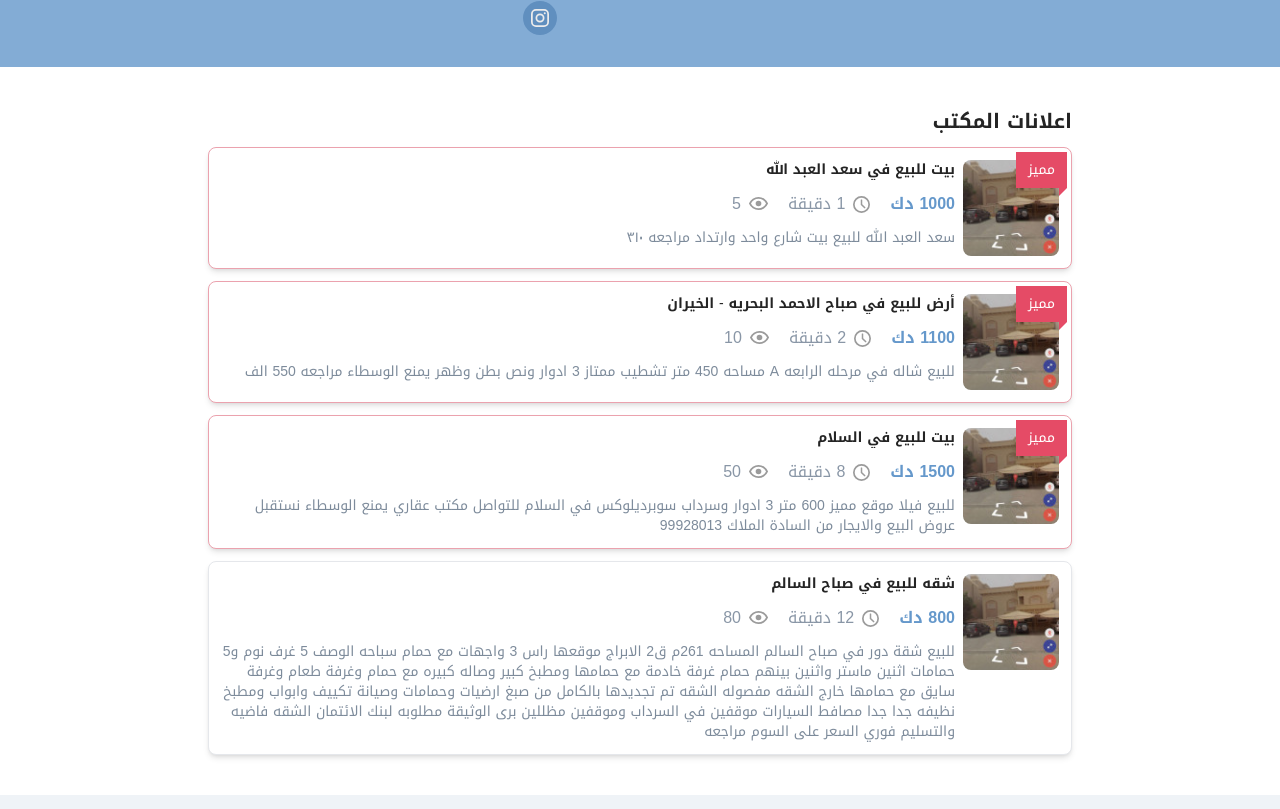
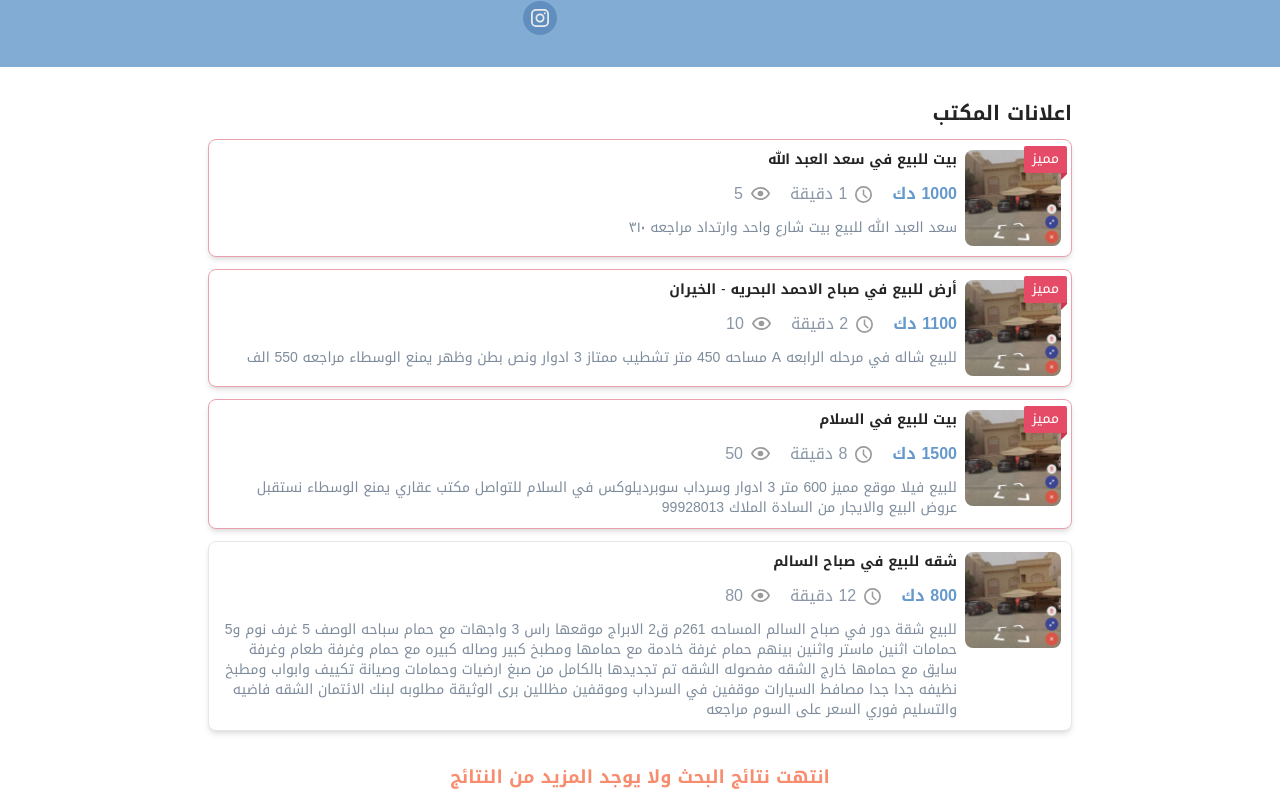
Before and after one commit to samiur-r/square-feet, a Next.js app: page /agency in a window 1280 px wide. Shown: the part 311-1120 px from the top of the page. Built offline with nearby package versions, Linux system fonts and the light colour scheme.

Commit message:
feat: add scroll to autocomplete in post create page

```diff
--- a/src/components/Auth/Form.tsx
+++ b/src/components/Auth/Form.tsx
@@ -49,7 +49,7 @@ const Form: React.FC<AuthFormProps> = ({ type, link }) => {
           </Link>
         </Description>
       </div>
-      <div className="mt-5">
+      <div className="mt-8">
         {type === 'register' ? (
           <button
             type="submit"
@@ -66,7 +66,7 @@ const Form: React.FC<AuthFormProps> = ({ type, link }) => {
           </button>
         )}
       </div>
-      <div className="mt-5">
+      <div className="mt-8">
         <Description textBlack>
           <span className="flex gap-3 justify-center">
             {type === 'login' ? (
--- a/src/components/Nav.tsx
+++ b/src/components/Nav.tsx
@@ -1356,7 +1356,7 @@ const Nav: React.FC = () => {
                   </Link>
                 </div>
               </div>
-              <hr className="h-px bg-custom-gray border-0" />
+              <hr className="h-px bg-[#DCDCDC] border-0" />
 
               {/* nav items */}
               <div className="mt-2 flex flex-col gap-3">
@@ -1416,7 +1416,9 @@ const Nav: React.FC = () => {
                           aria-hidden="true"
                         />
                         <div className="flex items-center gap-4 justify-end pr-5 py-2 ml-5 rounded-l-2xl cursor-pointer">
-                          <p className="font-semibold">عقارات الكویت</p>
+                          <p className="font-bold font-DroidArabicKufiBold">
+                            عقارات الكویت
+                          </p>
                           <Image
                             src="/images/building-solid.svg"
                             height={25}
--- a/src/components/Posts/Actions.tsx
+++ b/src/components/Posts/Actions.tsx
@@ -23,8 +23,8 @@ const Actions: React.FC<{ isArchieve?: boolean | undefined }> = ({
       <div className="p-1 bg-[#F8D8D7] rounded-md">
         <RocketLaunchIcon className="w-5 h-5 text-[#D2110C]" />
       </div>
-      <div className="p-1 bg-[#E0E9E5] rounded-md">
-        <ArrowPathIcon className="w-5 h-5 text-emerald-800" />
+      <div className="p-1 bg-[#E3F4F1] rounded-md">
+        <ArrowPathIcon className="w-5 h-5 text-[#2BAA90]" />
       </div>
       {!isArchieve && (
         <>
--- a/src/components/Posts/PostCard.tsx
+++ b/src/components/Posts/PostCard.tsx
@@ -27,12 +27,12 @@ const PostCard: React.FC<PostCardProps> = ({ post, showActions }) => {
       className={`${
         post.isSticky &&
         `
-							border-custom-red-light bg-custom-red-lighter after:absolute after:content-["مميز"] after:text-xs after:md:text-sm after:bg-custom-red after:top-1 after:right-1 after:text-white
-							after:px-2 after:md:px-3 after:py-1 after:md:py-2 before:absolute before:top-3 before:md:top-6 before:-right-1 before:content-[""] before:border-t-8 before:border-t-transparent
-							before:border-b-8 before:border-b-transparent before:border-l-8 before:border-l-custom-red before:p-1`
+							border-custom-red-light bg-custom-red-lighter after:absolute after:content-["مميز"] after:text-xs after:md:text-sm after:bg-custom-red after:top-1.5 after:right-1 after:text-white
+							after:rounded-sm after:px-2 after:pb-[3.5px] after:pt-[2.5px] after:md:pb-[4px] after:md:pt-[3px] after:text-center before:absolute before:top-[13px] before:md:top-[18px] before:-right-[3.5px] before:md:-right-[4px] before:content-[""] before:border-t-8 before:border-t-transparent
+							before:border-b-8 before:border-b-transparent before:border-l-8 before:border-l-[#CE3552] before:p-1`
       } ${
         post.isArchieve ? 'bg-custom-gray-3' : 'shadow-md bg-white'
-      } rounded-lg border cursor-pointer mt-3 py-3 px-3 relative
+      } rounded-lg border cursor-pointer mt-3 py-2.5 px-2.5 relative
 					`}
     >
       <div className="flex gap-2">
--- a/src/pages/agency.tsx
+++ b/src/pages/agency.tsx
@@ -61,7 +61,7 @@ const posts = [
 
 const Agency: NextPage = () => {
   return (
-    <div className="dir-rtl pb-10">
+    <div className="dir-rtl pb-8">
       <div className="bg-primary-light flex flex-col md:flex-row gap-5 md:gap-10 justify-center items-center text-white px-5 py-8 rounded-b-lg md:rounded-none">
         <div className="w-40 h-32 md:w-46 md:h-32 rounded-lg overflow-hidden relative border">
           <Image
@@ -106,12 +106,15 @@ const Agency: NextPage = () => {
           </div>
         </div>
       </div>
-      <div className="container max-w-4xl mt-10">
+      <div className="container max-w-4xl mt-8">
         <Title value="اعلانات المكتب" />
         {posts.map((post) => (
           <PostCard key={post.id} post={post} />
         ))}
       </div>
+      <p className="text-center text-secondary font-bold font-DroidArabicKufiBold text-sm md:text-lg mt-8">
+        انتهت نتائج البحث ولا يوجد المزيد من النتائج
+      </p>
     </div>
   )
 }
--- a/src/pages/my-posts/archieve.tsx
+++ b/src/pages/my-posts/archieve.tsx
@@ -67,7 +67,7 @@ const agencyItems = [
 
 const ArchievePosts: NextPage = () => {
   return (
-    <div className="dir-rtl container max-w-6xl py-10 flex flex-col gap-5 items-center bg-custom-white-light md:bg-white">
+    <div className="dir-rtl container max-w-6xl pt-10 pb-8 flex flex-col gap-5 items-center bg-custom-white-light md:bg-white">
       <div className="grid grid-cols-1 md:grid-cols-2 gap-10 w-full md:w-auto">
         <BalanceCard
           headline="رصيدك من الاعلانات"
@@ -106,6 +106,9 @@ const ArchievePosts: NextPage = () => {
         {posts.map((post) => (
           <PostCard key={post.id} post={post} showActions />
         ))}
+        <p className="text-center text-secondary font-bold font-DroidArabicKufiBold text-sm md:text-lg mt-8">
+        انتهت نتائج البحث ولا يوجد المزيد من النتائج
+      </p>
       </div>
     </div>
   )
--- a/src/pages/my-posts/index.tsx
+++ b/src/pages/my-posts/index.tsx
@@ -65,7 +65,7 @@ const agencyItems = [
 
 const MyPosts: NextPage = () => {
   return (
-    <div className="dir-rtl container max-w-6xl py-10 flex flex-col gap-5 items-center bg-custom-white-light md:bg-white">
+    <div className="dir-rtl container max-w-6xl pt-10 pb-8 flex flex-col gap-5 items-center bg-custom-white-light md:bg-white">
       <div className="grid grid-cols-1 md:grid-cols-2 gap-10 w-full md:w-auto">
         <BalanceCard
           headline="رصيدك من الاعلانات"
@@ -104,6 +104,9 @@ const MyPosts: NextPage = () => {
         {posts.map((post) => (
           <PostCard key={post.id} post={post} showActions />
         ))}
+        <p className="text-center text-secondary font-bold font-DroidArabicKufiBold text-sm md:text-lg mt-8">
+          انتهت نتائج البحث ولا يوجد المزيد من النتائج
+        </p>
       </div>
     </div>
   )
--- a/src/pages/post/create.tsx
+++ b/src/pages/post/create.tsx
@@ -4,6 +4,7 @@ import AutoComplete from 'components/AutoComplete'
 import ListBox from 'components/ListBox'
 import Title from 'components/Title'
 import Description from 'components/Description'
+import { useRef } from 'react'
 
 const locations = [
   {
@@ -967,12 +968,16 @@ const purposes = [
 ]
 
 const CreatePost: NextPage = () => {
+  const autocompleteRef = useRef<HTMLDivElement>(null)
+
+  const scrollToAutocomplete = () => autocompleteRef?.current?.scrollIntoView()
+
   return (
     <div className="dir-rtl container max-w-6xl py-10 flex flex-col gap-3 items-center">
       <div className="md:text-center w-full">
         <Title value="إضافة إعلان" />
       </div>
-      <div className="w-full md:text-center">
+      <div className="w-full md:text-center" ref={autocompleteRef}>
         <Description value="أدخل البيانات التالية لإضافة اعلان" />
       </div>
       <form className="w-full max-w-lg mt-8 md:mt-10">
@@ -993,7 +998,7 @@ const CreatePost: NextPage = () => {
             رقم الموبايل{' '}
           </label>
         </div>
-        <div className="mt-8 md:mt-10">
+        <div className="mt-8 md:mt-10" onClick={scrollToAutocomplete}>
           <AutoComplete locations={locations} />
         </div>
         <div className="mt-8 md:mt-10">
```
Also changed, not shown: .eslintrc.json, public/images/instagram-nav-icon.png (added), public/images/twitter-nav-icon.png (added).
